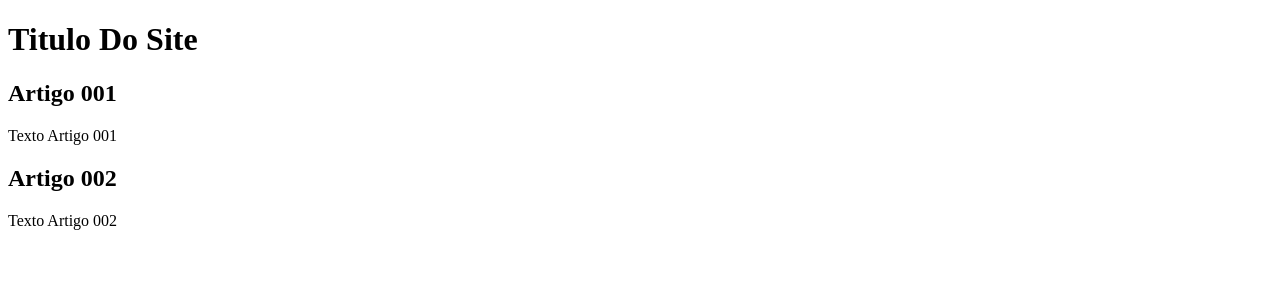
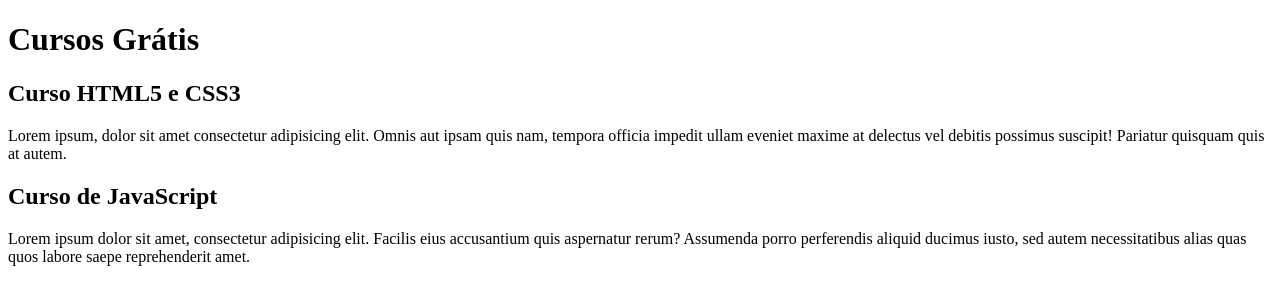
Before and after one commit to NaMaster-Stack/projeto-site, a plain HTML site: page index.html in a window 1280 px wide. Drawn offline with Linux system fonts and the light colour scheme.

Commit message:
começo conteudo

```diff
--- a/index.html
+++ b/index.html
@@ -8,15 +8,15 @@
     <body>
         <main>
             <header>
-                <h1>Titulo Do Site</h1>
+                <h1>Cursos Grátis</h1>
             </header>
             <article>
-                <h2>Artigo 001</h2>
-                <p>Texto Artigo 001</p>
+                <h2>Curso HTML5 e CSS3</h2>
+                <p>Lorem ipsum, dolor sit amet consectetur adipisicing elit. Omnis aut ipsam quis nam, tempora officia impedit ullam eveniet maxime at delectus vel debitis possimus suscipit! Pariatur quisquam quis at autem.</p>
             </article>
             <article>
-                <h2>Artigo 002</h2>
-                <p>Texto Artigo 002</p>
+                <h2>Curso de JavaScript</h2>
+                <p>Lorem ipsum dolor sit amet, consectetur adipisicing elit. Facilis eius accusantium quis aspernatur rerum? Assumenda porro perferendis aliquid ducimus iusto, sed autem necessitatibus alias quas quos labore saepe reprehenderit amet.</p>
             </article>
         </main>
     </body>
```
